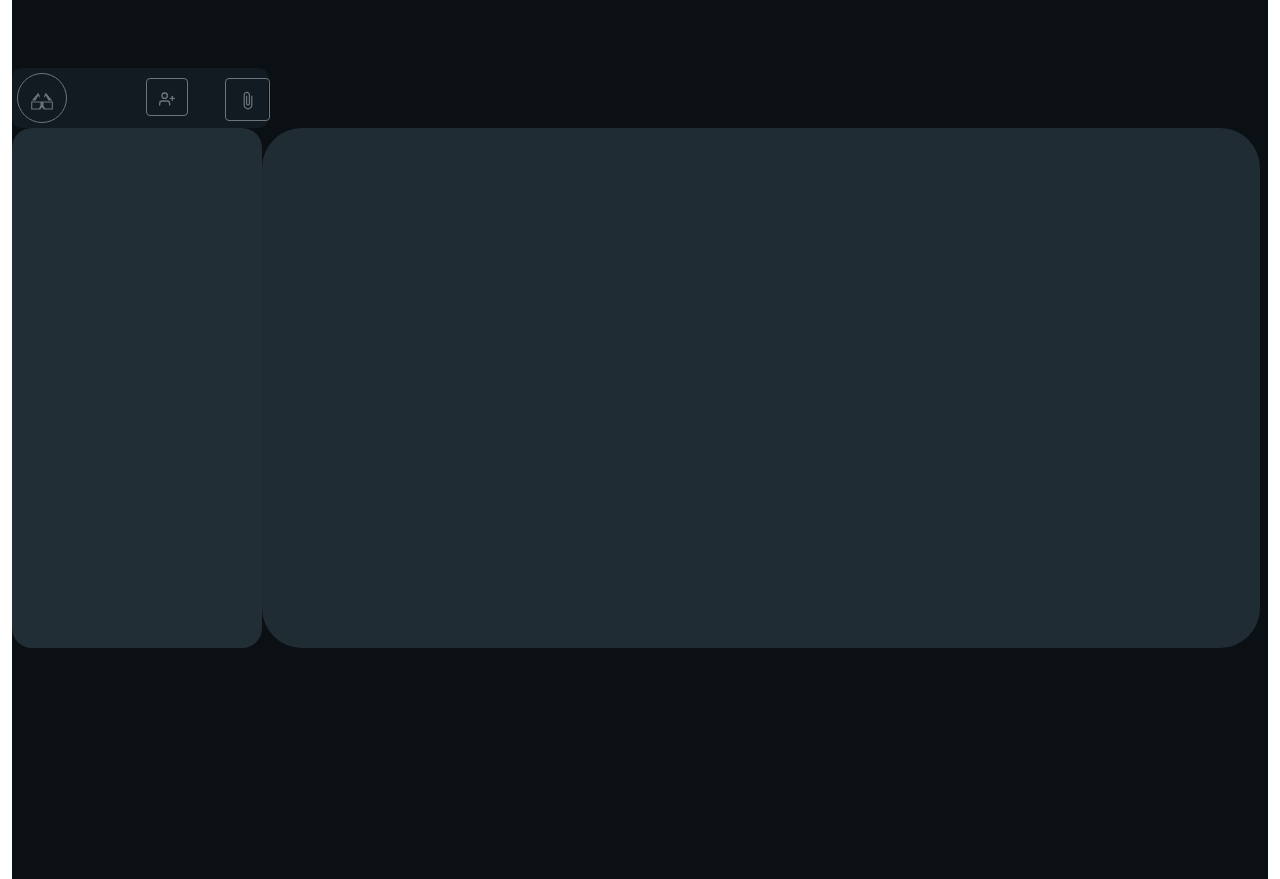
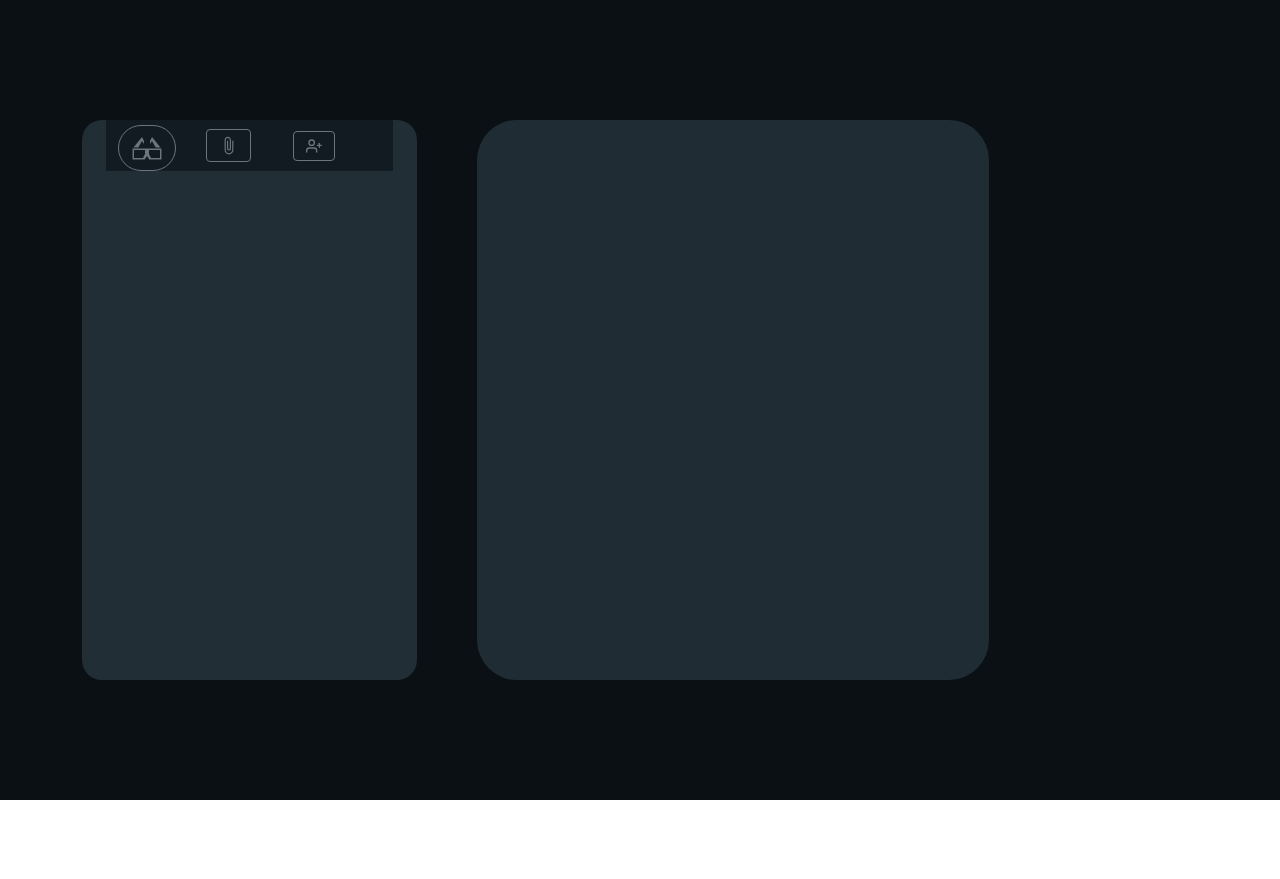
Before and after one commit to Teananazz/advancedproject, a React (Create React App) app: page / in a window 1280 px wide. After the commit the page ends 800 px from the top, so only its background shows below. Built offline with nearby package versions, Linux system fonts and the light colour scheme.

Commit message:
Design changes
Attempting to fix some problems with view.

```diff
--- a/src/MessageScreen/GroupBar.js
+++ b/src/MessageScreen/GroupBar.js
@@ -1,28 +1,38 @@
 
 import IconHandle from "../CommonComponents/IconHandler"
 import AddGroupButton from './AddGroupButton'
+import { Container, Row, Col } from 'react-bootstrap'
 const AddGroupBar =
+
     ({ Input }) => {
 
 
         return (
 
-            <div className="AddGroupBar" >
-                <div className="input-group">
-                    <div className="input-group-prepend">
-                        <button className="btn btn-outline-secondary" type="button" id="GroupBarIcon">{IconHandle("3DGlasses")}</button>
-                    </div>
-
-                    <div className="input-group-prepend">
-                        <button className="btn btn-outline-secondary" type="button" id="GroupBarButtons"> {IconHandle("AttachFile")}</button>
-                        <AddGroupButton Input={Input}/>
-
-                    </div>
-
-                </div>
+            <Container fluid="md">
 
 
-            </div>
+                <Row>
+                    <div className="AddGroupBar" >
+                       <Col>
+
+
+                         <button className="btn btn-outline-secondary" type="button" id="GroupBarIcon">{IconHandle("3DGlasses")}</button>
+
+                       </Col>
+
+                            <Col>
+                                <button className="btn btn-outline-secondary" type="button" id="GroupBarButtons"> {IconHandle("AttachFile")}</button>
+                            </Col>
+
+                            <Col>
+                                <AddGroupButton Input={Input} />
+                        </Col>
+                        </div>
+                    </Row>
+
+
+            </Container>
         )
 
 
--- a/src/MessageScreen/GroupListing.js
+++ b/src/MessageScreen/GroupListing.js
@@ -6,7 +6,7 @@ import Button from 'react-bootstrap/Button'
 import TextScreen from './TextScreen'
 import Texthook from '../hooks/Texthook'
 import Logs from '../CommonComponents/Logs'
-
+import { Container, Row, Col } from 'react-bootstrap'
 
 const GroupListing =
     ({ List }) => {
@@ -36,25 +36,31 @@ const GroupListing =
 
 
         var Mapping = List.map((value) =>
-            <div key={Math.random(1000) + 500} className ="flex-down">
-                <Button id="flex" key={value.phone} onClick={() => Func(value)} variant= "outline-secondary" size ="lg" >
+            <div key={Math.random(1000) + 500} className="flex-down">
+                <Button id="flex" key={value.phone} onClick={() => Func(value)} variant="outline-secondary" size="lg" >
 
-                    <div  className="textalign ">   {value.id} <br /> {value.phone}    </div>
+                    <div className="textalign ">   {value.id} <br /> {value.phone}    </div>
                 </Button>
             </div>
         )
 
         return (
-            <>
-                <div key={1} className="d-grid gap-2" id="flex2"   >
+
+            <Container>
+                <Row>
+                    <Col className="d-grid gap-2" >
+                        <div key={1} className="d-grid gap-2 fixAlign"    >
 
                             {Mapping}
 
                         </div>
-
+                    </Col>
+                    <Col>
                         {result}
 
-                </>
+                    </Col>
+                </Row>
+            </Container>
 
 
         )
--- a/src/MessageScreen/Groups.js
+++ b/src/MessageScreen/Groups.js
@@ -2,34 +2,46 @@ import Grouphook from '../hooks/Grouphook'
 import GroupBar from './GroupBar';
 import GroupListing from './GroupListing'
 import TextScreen from './TextScreen'
+import { Container, Row, Col } from 'react-bootstrap'
 const Groups =
     () => {
         const Input = Grouphook("");
 
         return (
-            <>
-
-
-
-             <GroupBar  Input={Input} />
-
-
-                <div  className="Groups">
-
-
-                    <GroupListing List={Input.List} />
-
-                </div>
 
 
 
 
-            </>
+            <Container fluid="md">
+
+                <Row >
+                    <Col md="auto" className="Groups">
+                         <GroupBar Input={Input} />
+
+                    </Col>
+
+                    <Col md="auto">
+                        <GroupListing List={Input.List} />
+                        </Col>
+
+                </Row>
+            </Container>
+
+
+
+        )
 
 
 
 
-        )
+
+
+
+
+
+
+
+
 
 
 
--- a/src/MessageScreen/MessageScreen.js
+++ b/src/MessageScreen/MessageScreen.js
@@ -2,27 +2,25 @@
 import TextBox from './TextBox'
 
 import Groups from './Groups';
+import {Container,Row,Col} from 'react-bootstrap'
 
 const MessageScreen =
     () => {
 
         return (
 
-            <>
 
-                <div class="container-fluid">
-
-                <div className="background2" >
+            <Container fluid>
+                <Row className ="background2">
+                    <Col>
+                        <Groups class="heightIncrase" />
+                        </Col>
+                </Row>
+            </Container>
+            )
 
 
-                    <Groups/>
 
-                    </div>
-
-
-                </div>
-             </>
-            )
 
 
 
--- a/src/index.css
+++ b/src/index.css
@@ -72,7 +72,7 @@ code {
 .flexes {
 
     display: flex;
-    justify-content:center;
+
 
 }
 #flex {
@@ -144,8 +144,8 @@ textarea[type=text] {
     flex-direction:row;
     font-family: inherit;
 
-    left: 100%;
-    top: 65%;
+
+
 
     background-color: rgb(32, 44, 51);
 
@@ -155,11 +155,10 @@ textarea[type=text] {
     position: absolute;
     vertical-align: baseline;
     border-radius: 20px !important;
-    margin-top: 30% !important;
-    margin-left: 20%;
-    margin-right: 30%;
-    width: 200%;
+    margin-top: 36% ;
 
+    width: 50%;
+    bottom: 2%;
 
     padding: 6px 9px 8px 7px;
 }
@@ -203,16 +202,18 @@ textarea[type=text] {
 }
 
 .background2 {
-    height: auto;
-    width: auto;
-    display:flex;
-    align-items: flex-start;
-    align-content: flex-start;
-    background-color: #0a1014 ;
-    padding-top: 70%;
-    min-height: 100%;
+    display: flex;
+    align-content: center;
+    align-items: center;
+    align-self: center;
+    justify-content: center;
+    justify-items: center;
+    justify-self: center;
+    position: absolute;
 
-
+    background-color: #0a1014;
+    height: 100%;
+    width: 100%;
 }
 
 
@@ -251,10 +252,9 @@ textarea[type=text] {
 
 
 .Messages {
+    margin: auto;
 
-    margin: auto;
-    margin-left: 120%;
-    margin-bottom: 112%;
+
     display: flex;
     background-color: rgb(32, 44, 51);
     border-radius: 42px;
@@ -266,9 +266,9 @@ textarea[type=text] {
     flex: 1 1 auto;
     align-content: flex-start;
     align-items: flex-start;
-    width: 200%;
-    height: 82.5%;
-    bottom: -50%;
+    width: 50%;
+    height: 60%;
+    top: 25%;
     text-decoration: none;
     text-shadow: rgba(255, 255, 255, 0.4) 0 0 4px,rgba(255, 255, 255, 0.2) 0 0 12px,rgba(57, 31, 91, 0.6) 1px 1px 4px,rgba(57, 31, 91, 0.32) 4px 4px 16px;
     user-select: none;
@@ -307,29 +307,50 @@ textarea[type=text] {
 
 .Groups {
     display:flex;
-    align-content: flex-start;
-    align-items :flex-start;
-    align-self : flex-start;
-    flex-flow:column;
-    position:absolute;
-    bottom: 19%;
+
     border-radius: 20px;
-    height: 65%;
-    width: 19.5%;
+    bottom: 30%;
+
+    height: 70vh;
+    width: 30% !important;
+
     background-color: #222e35;
+
 }
 
 .AddGroupBar {
     display: flex;
-    flex-flow:column;
-    flex-direction:column;
-    position: absolute;
+    align-items: center;
+    justify-items: center;
+    justify-self: center;
+    justify-content: center;
     background-color: #111b21;
-   /* background-color:aqua;*/
-    border-radius: 9px;
 
-    width: 20%;
-    bottom: 84%;
+}
+
+#GroupBarButtons {
+    display:flex;
+
+
+   bottom: 25%;
+   left: 40%;
+
+   font-size: 120%;
+
+}
+#GroupBarIcon {
+    display:flex;
+
+    left: 10%;
+    margin-top: 5px;
+    border-radius: 40px;
+    box-sizing: border-box;
+    font-size: 200%;
+
+}
+
+#AddGroup {
+    display:flex;
 
 
 
@@ -337,31 +358,13 @@ textarea[type=text] {
 
 
 }
-
-#GroupBarButtons {
-   position:relative;
-   left: 110%;
-   margin: 10px 5px 5px 25px;
-   font-size: 120%;
-
-}
-#GroupBarIcon {
-    position: relative;
-    left: 0%;
-    margin: 5px 5px 5px 5px;
-    border-radius: 40px;
-    box-sizing: border-box;
-    font-size: 150%;
-
-}
 #AddGroupButton {
-    position:absolute;
+    position: absolute;
     left: 300%;
     bottom: 10%;
     margin: 5px 5px 5px 5px;
     font-size: 150%;
     box-sizing: border-box;
-
 }
 
 #ModalStyle {
@@ -432,12 +435,13 @@ textarea[type=text] {
 }
 
 .HoldScreen {
+    display:flex;
     position: absolute;
     background-color: rgb(32, 44, 51);
     border-radius: 40px;
-    height: 100%;
-    width: 400%;
-    margin-left: 100%;
+    height: 70%;
+    width: 40%;
+
 }
 
 .textalign {
@@ -587,15 +591,16 @@ textarea[type=text] {
     justify-items: center;
     justify-self: center;
     position: absolute;
-    width: 100%;
-    left: 100%;
+    width: 50%;
+
     height: 10%;
+    top: 14%;
     font: inherit;
     color: turquoise;
     font-size: 300%;
     border-radius: 30px;
-    bottom: 101%;
-    width: 220%;
+
+
     background-color: #111b21;
 }
 
@@ -617,7 +622,6 @@ textarea[type=text] {
 }
 
 .modal {
-    all: initial;
     display: none;
     position: fixed;
     z-index: 1;
@@ -672,3 +676,22 @@ textarea[type=text] {
         width: 100%;
     }
 }
+
+
+.MessageScreen {
+
+   width: 50%;
+   height: 100%;
+   background-color: green;
+}
+
+.fixAlign {
+    position:absolute;
+     left: 16.5%;
+     top: 21%;
+     width: 20%;
+
+
+
+
+}
--- a/src/index.js
+++ b/src/index.js
@@ -4,6 +4,7 @@ import './index.css';
 import MessageScreen from './MessageScreen/MessageScreen'
 import LoginScreen from './LoginScreen/LoginScreen';
 import RegisterScreen from './RegisterForm/RegisterScreen';
+import 'bootstrap/dist/css/bootstrap.min.css';
 import {
     BrowserRouter,
     Routes,
```
Also changed, not shown: public/index.html (+6 -4 lines). Lines whose indentation alone changed are shown as unchanged.
